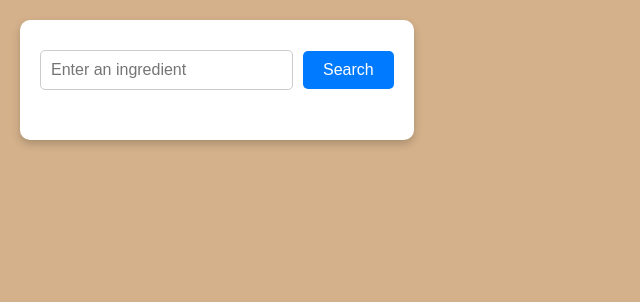
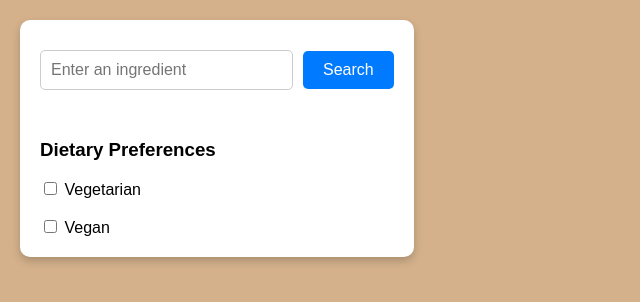
Before and after one commit to KJ4277/Recipe-CS-Coursework, a PHP site: page /main_page.php in a window 1280 px wide. Shown: the top 302 px of the page, without its empty margins (0-640 px from the left). Run offline with PHP 8.4, Linux system fonts and the light colour scheme.

Commit message:
Update main_page.php

```diff
--- a/recipe_website/main_page.php
+++ b/recipe_website/main_page.php
@@ -7,21 +7,21 @@
     <style>
         body {
             font-family: Arial, sans-serif;
-            background-color: #d4b18b;
             margin: 0;
             padding: 0;
+            background-color: #d4b18b;
             display: flex;
             justify-content: flex-start;
         }
 
-        /* Container layout (search bar on left, meals on right) */
+        /* Container for layout (search bar on left, meals on right) */
         .container {
             display: flex;
             justify-content: space-between;
             width: 100%;
         }
 
-        /* Left side for search and filters */
+        /* Left side (search bar and filters) */
         .filters-container {
             width: 30%;
             padding: 20px;
@@ -29,11 +29,15 @@
             box-shadow: 0 4px 8px rgba(0, 0, 0, 0.2);
             border-radius: 10px;
             margin: 20px;
+            display: flex;
+            flex-direction: column;
+            justify-content: flex-start;
         }
 
         .search-container {
             display: flex;
             align-items: center;
+            justify-content: space-between;
             height: 60px;
             margin-bottom: 20px;
         }
@@ -57,8 +61,7 @@
             font-size: 1rem;
         }
 
-        .search-container input[type="submit"]:hover,
-        .search-container input[type="submit"]:focus {
+        .search-container input[type="submit"]:hover {
             background-color: #0056b3;
         }
 
@@ -75,6 +78,7 @@
             background-color: white;
             border-radius: 10px;
             box-shadow: 0 4px 8px rgba(0, 0, 0, 0.2);
+            overflow: hidden;
             text-align: center;
             padding: 20px;
         }
@@ -86,6 +90,7 @@
         }
 
         .meal-card h2 {
+            font-size: 1.2rem;
             margin: 10px 0;
         }
 
@@ -97,6 +102,7 @@
             border: none;
             border-radius: 5px;
             cursor: pointer;
+            font-size: 0.9rem;
         }
 
         .meal-card button:hover {
@@ -107,45 +113,69 @@
             text-align: left;
             display: none;
         }
-
-        .meal-card button:focus {
-            outline: 2px solid #0056b3;
-        }
     </style>
 </head>
 <body>
     <div class="container">
         <!-- Filters and search bar on the left -->
-        <aside class="filters-container">
-            <form class="search-container" onsubmit="fetchFilterMeal(); return false;">
-                <input type="text" id="userInput" name="userInput" placeholder="Enter an ingredient" aria-label="Ingredient search">
-                <input type="submit" value="Search">
-            </form>
-        </aside>
+        <div class="filters-container">
+            <div class="search-container">
+                <input type="text" id="userInput" name="userInput" placeholder="Enter an ingredient" />
+                <input type="submit" onclick="fetchFilterMeal();" value="Search" />
+            </div>
+            <h3>Dietary Preferences</h3>
+            <label>
+                <input type="checkbox" id="vegetarianFilter"> Vegetarian
+            </label><br>
+            <label>
+                <input type="checkbox" id="veganFilter"> Vegan
+            </label>
+        </div>
 
-        <!-- Meals display on the right -->
-        <section id="mealsContainer" class="meals-container"></section>
+        <!-- Meals on the right side -->
+        <div id="mealsContainer" class="meals-container"></div>
     </div>
 
     <script>
         const mealsContainer = document.getElementById('mealsContainer');
 
-        // Function to fetch meals based on an ingredient
         function fetchFilterMeal() {
             const userInput = document.getElementById('userInput').value.trim();
+            const vegetarianChecked = document.getElementById('vegetarianFilter').checked;
+            const veganChecked = document.getElementById('veganFilter').checked;
 
             if (!userInput) {
-                alert('Please enter an ingredient.');
+                alert('Please enter an ingredient');
                 return;
             }
 
             fetch(`https://www.themealdb.com/api/json/v1/1/filter.php?i=${encodeURIComponent(userInput)}`)
                 .then(response => response.json())
                 .then(data => {
-                    mealsContainer.innerHTML = ''; // Clear previous results
+                    mealsContainer.innerHTML = '';
 
                     if (data.meals) {
-                        data.meals.forEach(meal => displayMealCard(meal));
+                        const promises = data.meals.map(meal =>
+                            fetch(`https://www.themealdb.com/api/json/v1/1/lookup.php?i=${meal.idMeal}`)
+                                .then(response => response.json())
+                        );
+
+                        Promise.all(promises)
+                            .then(mealsData => {
+                                const filteredMeals = mealsData
+                                    .map(mealData => mealData.meals[0])
+                                    .filter(meal => {
+                                        if (vegetarianChecked && meal.strCategory !== 'Vegetarian') return false;
+                                        if (veganChecked && !isVegan(meal)) return false;
+                                        return true;
+                                    });
+
+                                if (filteredMeals.length) {
+                                    filteredMeals.forEach(displayMealCard);
+                                } else {
+                                    mealsContainer.innerHTML = '<p>No meals match the selected filters.</p>';
+                                }
+                            });
                     } else {
                         mealsContainer.innerHTML = '<p>No meals found for this ingredient.</p>';
                     }
@@ -156,7 +186,17 @@
                 });
         }
 
-        // Function to display each meal card
+        function isVegan(meal) {
+            const nonVeganIngredients = ['Beef', 'Chicken', 'Pork', 'Fish', 'Cheese', 'Milk', 'Egg', 'Butter', 'Honey'];
+            for (let i = 1; i <= 20; i++) {
+                const ingredient = meal[`strIngredient${i}`];
+                if (ingredient && nonVeganIngredients.some(item => ingredient.includes(item))) {
+                    return false;
+                }
+            }
+            return true;
+        }
+
         function displayMealCard(meal) {
             const mealCard = document.createElement('div');
             mealCard.classList.add('meal-card');
@@ -164,6 +204,8 @@
             mealCard.innerHTML = `
                 <img src="${meal.strMealThumb}" alt="${meal.strMeal}">
                 <h2>${meal.strMeal}</h2>
+                <p><strong>Category:</strong> ${meal.strCategory}</p>
+                <p><strong>Area:</strong> ${meal.strArea}</p>
                 <button onclick="fetchMealDetails(${meal.idMeal}, this)">View Details</button>
                 <div class="meal-details"></div>
             `;
@@ -171,7 +213,6 @@
             mealsContainer.appendChild(mealCard);
         }
 
-        // Function to fetch and toggle detailed meal information
         function fetchMealDetails(idMeal, button) {
             const detailsDiv = button.nextElementSibling;
 
@@ -185,14 +226,11 @@
                 .then(response => response.json())
                 .then(data => {
                     const mealDetails = data.meals[0];
-                    const instructions = mealDetails.strInstructions
-                        .split(/(?<=\.)\s+/)
+                    const instructions = mealDetails.strInstructions.split(/(?<=\.)\s+/)
                         .map(step => `<li>${step.trim()}</li>`)
                         .join('');
 
                     detailsDiv.innerHTML = `
-                        <p><strong>Category:</strong> ${mealDetails.strCategory}</p>
-                        <p><strong>Area:</strong> ${mealDetails.strArea}</p>
                         <p><strong>Instructions:</strong></p>
                         <ol>${instructions}</ol>
                     `;
```
